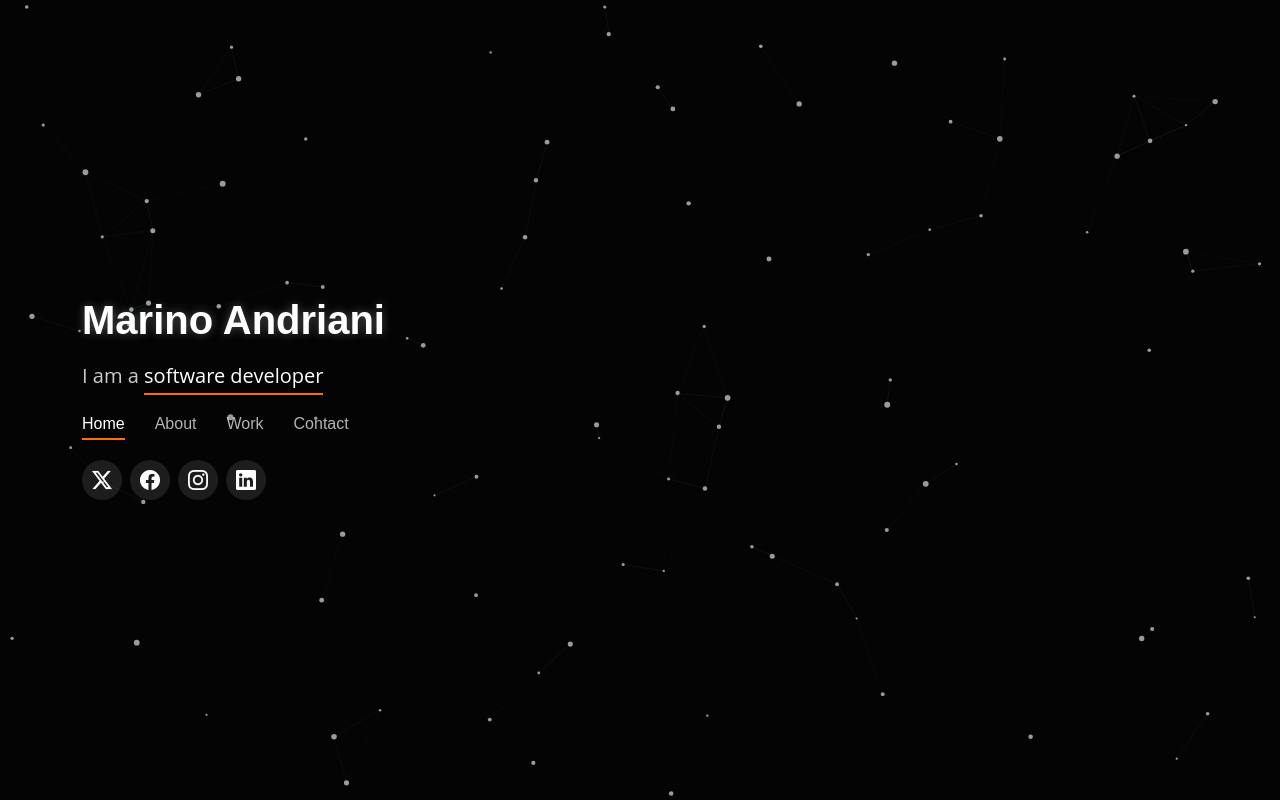
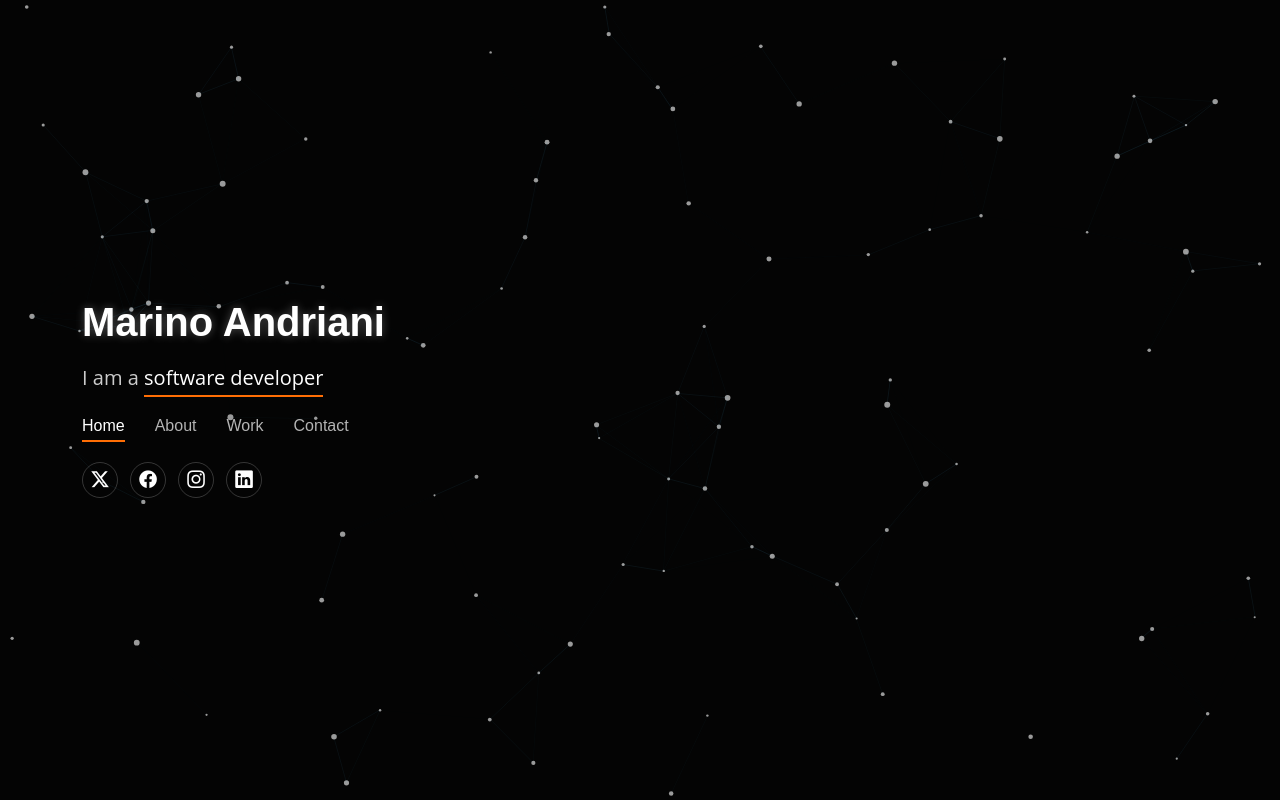
Before and after one commit to EletroLaix/WebsiteMarinoAndriani, an Angular app: page / in a window 1280 px wide. Built offline with nearby package versions, Linux system fonts and the light colour scheme.

Commit message:
Modernizzazione icone social: design minimalista e animazioni staggered

```diff
--- a/src/app/component/header/header.component.sass
+++ b/src/app/component/header/header.component.sass
@@ -42,22 +42,35 @@
 	.social-links
 		margin-top: 3vh
 		display: flex
+		gap: 1.5vh
 
 		a
-			font-size: 2.5vh
+			font-size: 2.2vh
 			display: flex
 			justify-content: center
 			align-items: center
-			background: rgba(255, 255, 255, 0.1)
+			background: transparent
+			border: 1px solid rgba(255, 255, 255, 0.2)
 			color: $TextColor
 			line-height: 1
-			margin-right: 1vh
 			border-radius: 50%
-			width: 5vh
-			height: 5vh
+			width: 4.5vh
+			height: 4.5vh
+			transition: all 0.3s ease
+
+			opacity: 0
+			transform: translateY(20px)
+			animation: socialReveal 0.6s cubic-bezier(0.175, 0.885, 0.32, 1.275) forwards
+
+			@for $i from 1 through 6
+				&:nth-child(#{$i})
+					animation-delay: #{$i * 0.15s + 3s} // Start after InitAnimation
 
 		a:hover
 			background: $MainColor
+			border-color: $MainColor
+			transform: translateY(-3px)
+			box-shadow: 0 5px 15px rgba($MainColor, 0.3)
 
 @media (max-width: 900px)
 	#header
@@ -98,3 +111,12 @@
 
 	100%
 		opacity: 100%
+
+@keyframes socialReveal
+	0%
+		opacity: 0
+		transform: translateY(20px) scale(0.8)
+
+	100%
+		opacity: 1
+		transform: translateY(0) scale(1)
```
